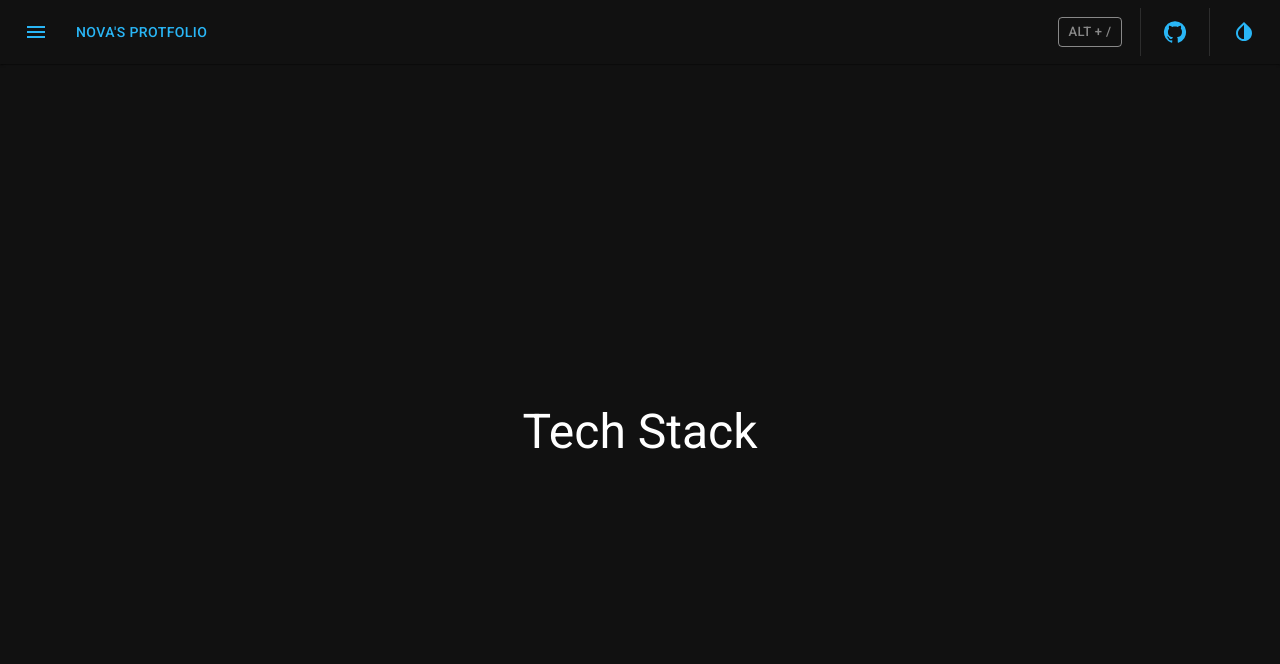
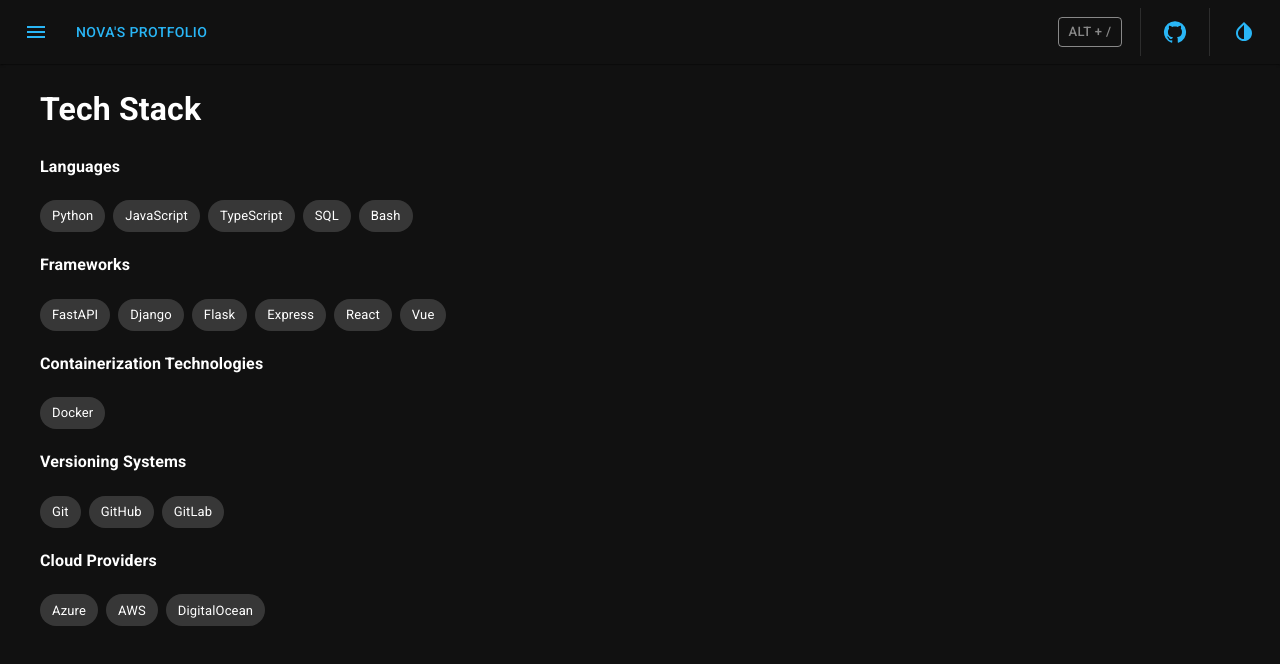
Before and after one commit to nova-sangeeth/nginx-proxy-workout, a React (Vite) app in the folder react-pwa-frontend/: page /page-1 in a window 1280 px wide. Shown: the top 664 px of the page. Built offline with nearby package versions, Linux system fonts and the light colour scheme.

Commit message:
Changes to add the new tech stack.

```diff
--- a/react-pwa-frontend/src/pages/Page1/Page1.tsx
+++ b/react-pwa-frontend/src/pages/Page1/Page1.tsx
@@ -1,15 +1,52 @@
-import Typography from '@mui/material/Typography';
+import Chip from "@mui/material/Chip";
+import Container from "@mui/material/Container";
+import Grid from "@mui/material/Grid";
+import Paper from "@mui/material/Paper";
+import Stack from "@mui/material/Stack";
 
-import Meta from '@/components/Meta';
-import { FullSizeCenteredFlexBox } from '@/components/styled';
+import Meta from "@/components/Meta";
 
 function Page1() {
   return (
     <>
       <Meta title="Tech Stack" />
-      <FullSizeCenteredFlexBox>
-        <Typography variant="h3">Tech Stack</Typography>
-      </FullSizeCenteredFlexBox>
+
+      <Container disableGutters={true}>
+        <h1>Tech Stack</h1>
+        <h4>Languages</h4>
+        <Stack direction="row" spacing={1}>
+          <Chip label="Python" />
+          <Chip label="JavaScript" />
+          <Chip label="TypeScript" />
+          <Chip label="SQL" />
+          <Chip label="Bash" />
+        </Stack>
+        <h4>Frameworks</h4>
+        <Stack direction="row" spacing={1}>
+          <Chip label="FastAPI" />
+          <Chip label="Django" />
+          <Chip label="Flask" />
+          <Chip label="Express" />
+          <Chip label="React" />
+          <Chip label="Vue" />
+        </Stack>
+        <h4>Containerization Technologies</h4>
+        <Stack direction="row" spacing={1}>
+          <Chip label="Docker" />
+        </Stack>
+        <h4>Versioning Systems</h4>
+        <Stack direction="row" spacing={1}>
+          <Chip label="Git" />
+          <Chip label="GitHub" />
+          <Chip label="GitLab" />
+        </Stack>
+        <h4>Cloud Providers</h4>
+        <Stack direction="row" spacing={1}>
+          <Chip label="Azure" />
+          <Chip label="AWS" />
+          <Chip label="DigitalOcean" />
+        </Stack>
+      </Container>
     </>
   );
 }
```
